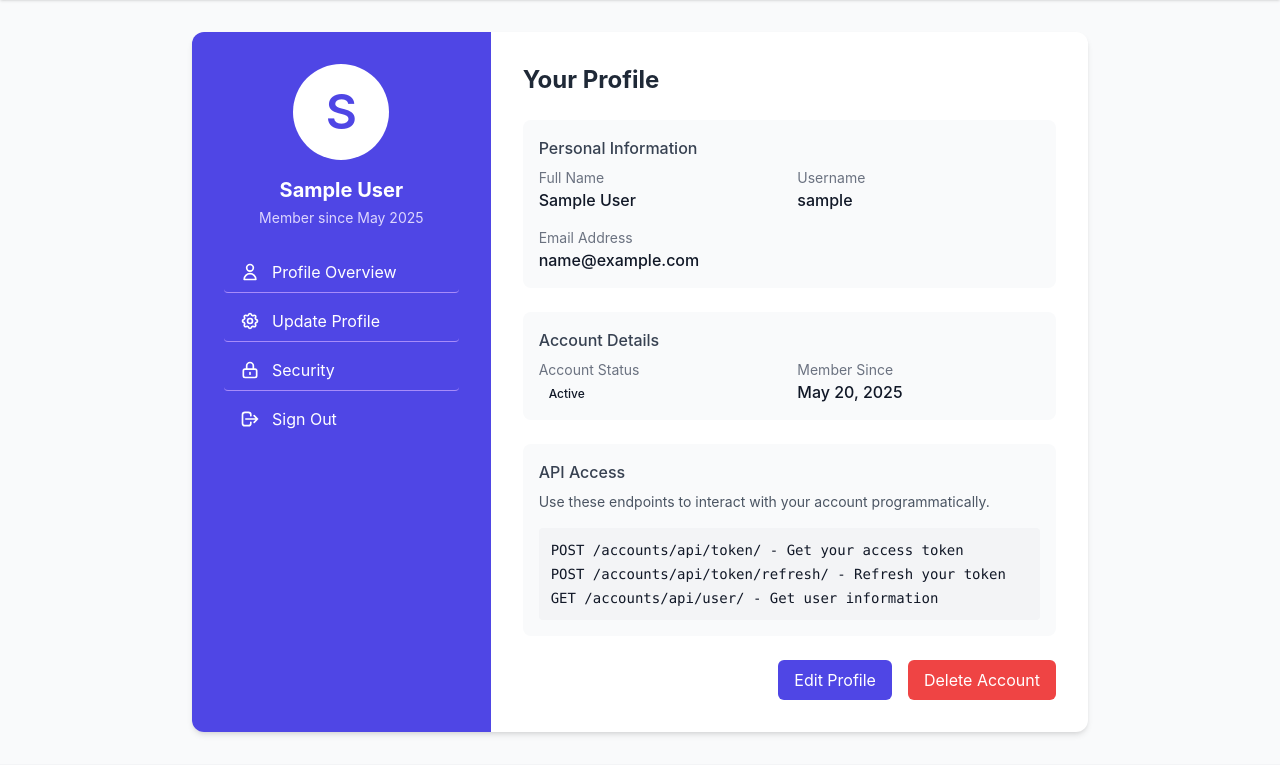
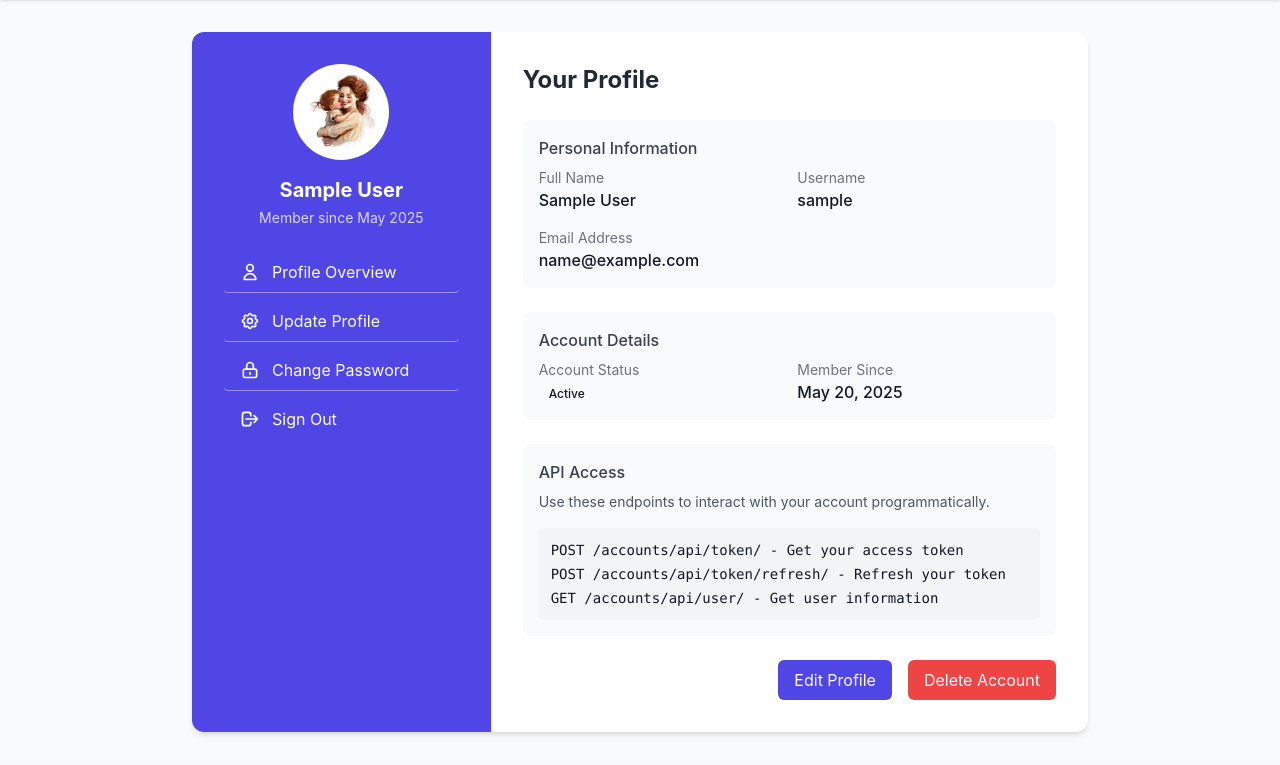
Before and after one commit to ar-saifi133/nexure-auth, a Django app: page /accounts/profile/ in a window 1280 px wide. Shown: the part 60-825 px from the top of the page. Run offline with Django 4.2, Linux system fonts and the light colour scheme; the visitor is signed in with stand-in values (Sample User, id 1); some libraries are stand-ins or nearby versions.

Commit message:
feat: Add avatar selection to user profile and update password change functionality

```diff
--- a/accounts/forms.py
+++ b/accounts/forms.py
@@ -434,14 +434,31 @@ class CustomSetPasswordForm(SetPasswordForm):
 
 
 class ProfileUpdateForm(forms.ModelForm):
+
+    AVATAR_CHOICES = [
+        (f'avatar{i}.png', f'Avatar {i}') for i in range(1, 8)  # Adjust range for number of avatars
+    ]
+
+    avatar = forms.ChoiceField(
+        choices=AVATAR_CHOICES,
+        widget=forms.RadioSelect(attrs={'class': 'hidden'}),
+        required=True,
+        label="Profile Picture"
+    )
+
     class Meta:
         model = User
-        fields = ['full_name', 'username', 'email']
+        fields = ['avatar', 'full_name', 'username', 'email']
         widgets = {
             'full_name': forms.TextInput(attrs={'class': 'form-control'}),
             'username': forms.TextInput(attrs={'class': 'form-control'}),
             'email': forms.EmailInput(attrs={'class': 'form-control'}),
         }
+
+    def __init__(self, *args, **kwargs):
+        super().__init__(*args, **kwargs)
+        # Initialize avatar selection with current avatar
+        self.fields['avatar'].initial = self.instance.avatar
 
     def clean_email(self):
         email = self.cleaned_data.get('email')
@@ -478,3 +495,52 @@ class DeleteAccountForm(forms.Form):
         if not self.user.check_password(password):
             raise ValidationError(_("The password is incorrect."))
         return password
+
+
+
+class CustomPasswordChangeForm(forms.Form):
+    old_password = forms.CharField(
+        label=_("Current Password"),
+        strip=False,
+        widget=forms.PasswordInput(attrs={'class': 'form-control', 'placeholder': 'Enter current password'})
+    )
+    new_password1 = forms.CharField(
+        label=_("New Password"),
+        widget=forms.PasswordInput(attrs={'class': 'form-control', 'placeholder': 'Enter new password'}),
+        help_text=_("Password must be at least 8 characters with uppercase, lowercase, numbers and symbols."),
+        validators=[validate_password_complexity]
+    )
+    new_password2 = forms.CharField(
+        label=_("Confirm New Password"),
+        widget=forms.PasswordInput(attrs={'class': 'form-control', 'placeholder': 'Confirm new password'})
+    )
+
+    def __init__(self, *args, user=None, **kwargs):
+        self.user = user
+        super().__init__(*args, **kwargs)
+
+    def clean_old_password(self):
+        old_password = self.cleaned_data.get('old_password')
+        if not self.user.check_password(old_password):
+            raise ValidationError(_("Your current password was entered incorrectly."))
+        return old_password
+
+    def clean_new_password1(self):
+        new_password = self.cleaned_data.get('new_password1')
+
+        if self.user.check_password(new_password):
+            raise ValidationError(
+                _("New password cannot be the same as your current password.")
+            )
+        return new_password
+
+    def clean(self):
+        cleaned_data = super().clean()
+        if cleaned_data.get('new_password1') != cleaned_data.get('new_password2'):
+            self.add_error('new_password2', "Passwords don't match.")
+        return cleaned_data
+
+    def save(self):
+        password = self.cleaned_data['new_password1']
+        self.user.set_password(password)
+        self.user.save()
--- a/accounts/models.py
+++ b/accounts/models.py
@@ -6,31 +6,6 @@ import uuid
 from .managers import UserManager
 from django.core.validators import RegexValidator
 
-# class User(AbstractBaseUser, PermissionsMixin):
-#     """
-#     Custom User model with email as the unique identifier
-#     """
-#     email = models.EmailField(_('email address'), unique=True)
-#     full_name = models.CharField(_('full name'), max_length=150)
-#     is_staff = models.BooleanField(default=False)
-#     is_active = models.BooleanField(default=False)  # Changed to False for email verification
-#     date_joined = models.DateTimeField(default=timezone.now)
-#     email_verified = models.BooleanField(default=False)
-
-#     objects = UserManager()
-
-#     USERNAME_FIELD = 'email'
-#     REQUIRED_FIELDS = ['full_name']
-
-#     class Meta:
-#         verbose_name = _('user')
-#         verbose_name_plural = _('users')
-
-#     def __str__(self):
-#         return self.email
-
-#     def get_full_name(self):
-#         return self.full_name
 
 
 class User(AbstractBaseUser, PermissionsMixin):
@@ -58,6 +33,7 @@ class User(AbstractBaseUser, PermissionsMixin):
     is_active = models.BooleanField(default=False)  # Changed to False for email verification
     date_joined = models.DateTimeField(default=timezone.now)
     email_verified = models.BooleanField(default=False)
+    avatar = models.CharField(max_length=20, default='avatar1.png')
 
     objects = UserManager()
 
--- a/accounts/urls.py
+++ b/accounts/urls.py
@@ -24,6 +24,7 @@ urlpatterns = [
     path('password-reset/', views.password_reset_request, name='password_reset_request'),
     path('password-reset/email-sent/', views.password_reset_email_sent_view, name='password_reset_email_sent'),
     path('password-reset/confirm/<str:token>/', views.password_reset_confirm, name='password_reset_confirm'),
+    path('password-change/', views.password_change_view, name='password_change'),
 
     # API endpoints
     path('api/register/', api_views.RegisterAPIView.as_view(), name='api_register'),
--- a/accounts/views.py
+++ b/accounts/views.py
@@ -1,5 +1,6 @@
 import datetime
 import uuid
+import random
 from django.contrib import messages
 from django.contrib.auth import login, authenticate, logout, get_user_model
 from django.contrib.auth.decorators import login_required
@@ -25,6 +26,7 @@ from .forms import (
     CustomSetPasswordForm,
     ProfileUpdateForm,
     DeleteAccountForm,
+    CustomPasswordChangeForm
 )
 from .models import PasswordResetToken, EmailVerificationToken
 from .serializers import CustomTokenObtainPairSerializer
@@ -34,6 +36,7 @@ from django.views.decorators.csrf import csrf_exempt
 
 from django_ratelimit.decorators import ratelimit
 from django_ratelimit.core import is_ratelimited
+from django.contrib.auth import update_session_auth_hash
 
 
 
@@ -57,6 +60,7 @@ def signup_view(request):
         if form.is_valid():
             user = form.save(commit=False)
             user.is_active = False  # User inactive until email verification
+            user.avatar = f'avatar{random.randint(1, 6)}.png'
             user.save()
 
             # Create email verification token
@@ -461,3 +465,20 @@ def delete_account_view(request):
         form = DeleteAccountForm(user=request.user)
 
     return render(request, 'accounts/delete_account.html', {'form': form})
+
+
+
+
+
+@login_required
+def password_change_view(request):
+    if request.method == 'POST':
+        form = CustomPasswordChangeForm(user=request.user, data=request.POST)
+        if form.is_valid():
+            form.save()
+            update_session_auth_hash(request, form.user)  # Keep user logged in
+            messages.success(request, 'Password updated successfully!')
+            return redirect('accounts:profile')
+    else:
+        form = CustomPasswordChangeForm(user=request.user)
+    return render(request, 'accounts/password_change.html', {'form': form})
--- a/templates/accounts/profile.html
+++ b/templates/accounts/profile.html
@@ -1,4 +1,6 @@
 {% extends 'base.html' %}
+{% load static %}
+
 
 {% block title %}Your Profile - Auth Ensight Plus{% endblock %}
 
@@ -9,7 +11,7 @@
             <div class="md:w-1/3 bg-primary-500 p-8 text-white">
                 <div class="flex flex-col items-center">
                     <div class="bg-white rounded-full p-2 w-24 h-24 flex items-center justify-center mb-4">
-                        <span class="text-primary-500 text-5xl font-semibold">{{ user.full_name|first|upper }}</span>
+                        <img src="{% static 'avatars/'|add:user.avatar %}" class="w-20 h-20 rounded-full" alt="Avatar">
                     </div>
                     <h2 class="text-xl font-bold mb-1">{{ user.full_name }}</h2>
                     <p class="text-primary-200 text-sm mb-6">Member since {{ user.date_joined|date:"F Y" }}</p>
@@ -34,14 +36,16 @@
                             </a>
                         </li>
 
+
                         <li class="py-2 border-b border-primary-400 transition-colors hover:bg-primary-600 px-4 rounded">
-                            <a href="#" class="flex items-center">
+                            <a href="{% url 'accounts:password_change' %}" class="flex items-center">
                                 <svg xmlns="http://www.w3.org/2000/svg" class="h-5 w-5 mr-3" fill="none" viewBox="0 0 24 24" stroke="currentColor">
                                     <path stroke-linecap="round" stroke-linejoin="round" stroke-width="2" d="M12 15v2m-6 4h12a2 2 0 002-2v-6a2 2 0 00-2-2H6a2 2 0 00-2 2v6a2 2 0 002 2zm10-10V7a4 4 0 00-8 0v4h8z" />
                                 </svg>
-                                Security
+                                Change Password
                             </a>
                         </li>
+
                         <li class="py-2 transition-colors hover:bg-primary-600 px-4 rounded">
                             <a href="{% url 'accounts:logout' %}" class="flex items-center">
                                 <svg xmlns="http://www.w3.org/2000/svg" class="h-5 w-5 mr-3" fill="none" viewBox="0 0 24 24" stroke="currentColor">
```
Also changed, not shown: templates/accounts/profile_update.html (+74 -3 lines), accounts/migrations/0002_user_avatar.py (added), 1 other file.
